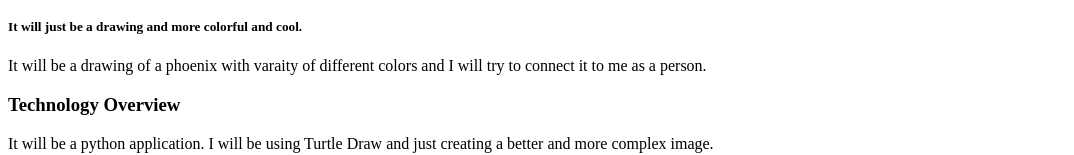
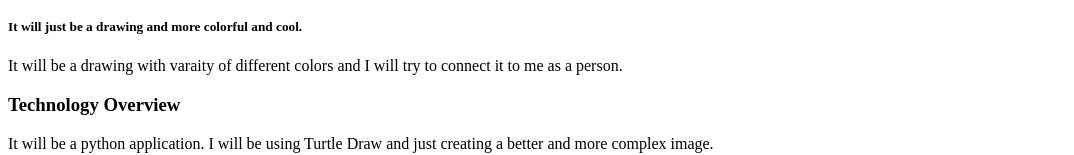
Before and after one commit to Ardiandardovski/finalllll-projectttt-prop, a plain HTML site: page index.html in a window 1280 px wide. Shown: the part 323-478 px from the top of the page, without its empty margins (0-1074 px from the left). Drawn offline with Linux system fonts and the light colour scheme.

Commit message:
fixed pt3

```diff
--- a/index.html
+++ b/index.html
@@ -7,7 +7,7 @@
 <p>It will be a python application. I will be using Turtle Draw and just creating a better and more complex image.</p>
 <h4>Last updated 11/19/22</h4>
 <h5>It will just be a drawing and more colorful and cool.</h5>
-<p> It will be a drawing of a phoenix with varaity of different colors and I will try to connect it to me as a person.</p>
+<p> It will be a drawing with varaity of different colors and I will try to connect it to me as a person.</p>
 <h3>Technology Overview</h3>
 <p>It will be a python application. I will be using Turtle Draw and just creating a better and more complex image.</p>
 <h4>Last updated 10/5/22</h4>
```
